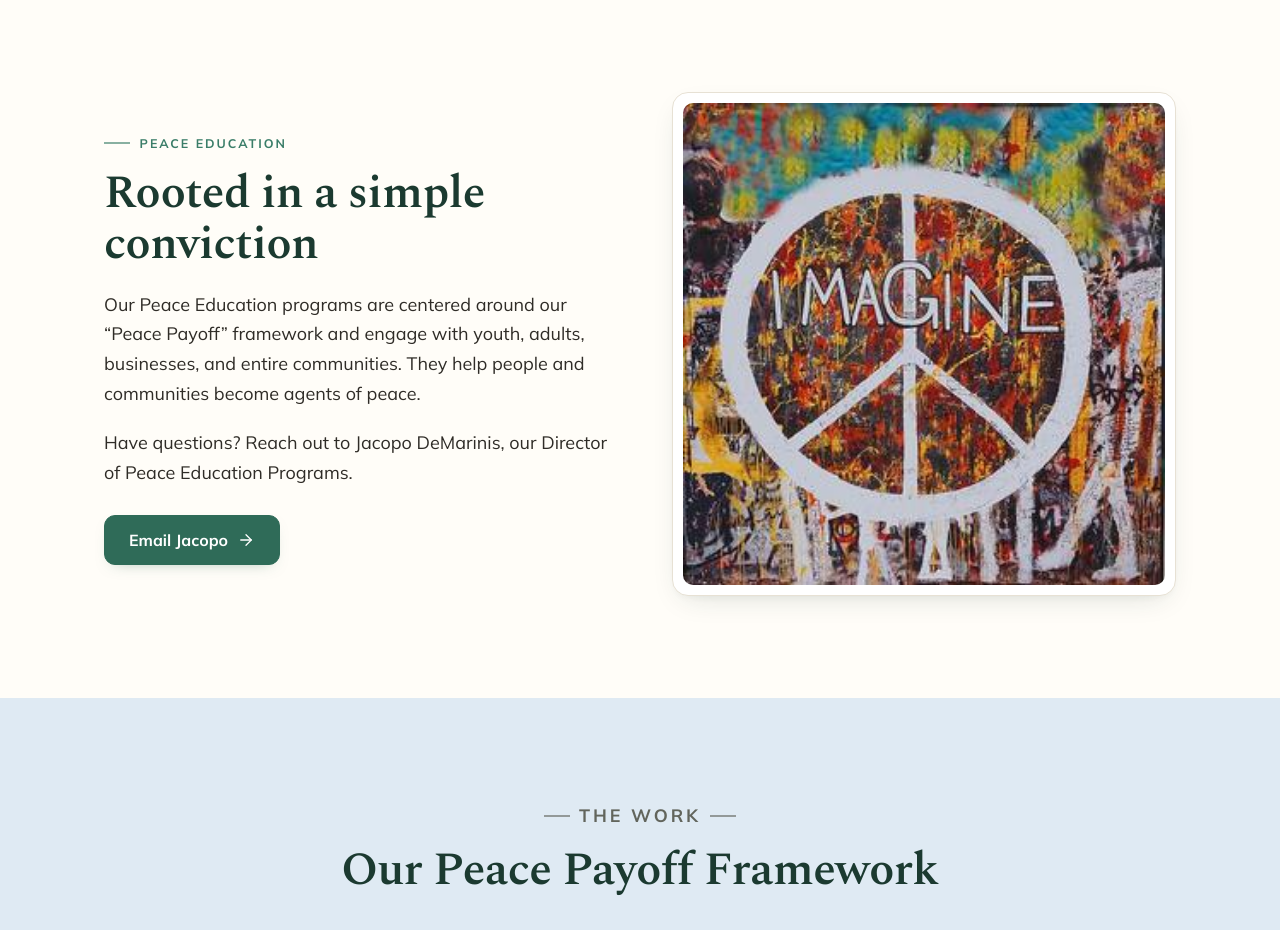
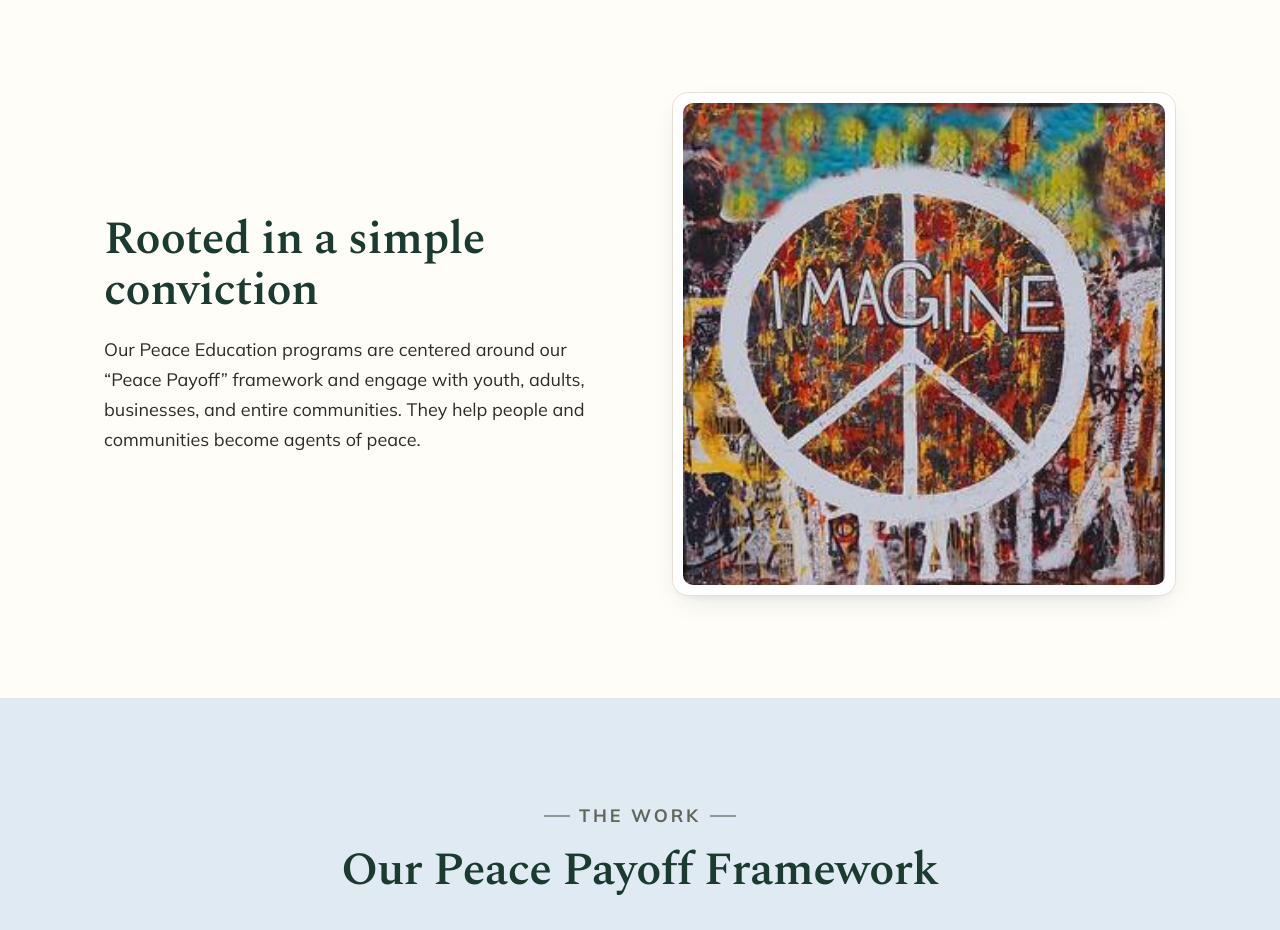
Before and after one commit to HSQ0503/annes-haven, a Next.js app: page /peace-education in a window 1280 px wide. Shown: the part 1940-2870 px from the top of the page. Built offline with nearby package versions, Linux system fonts and the light colour scheme; no server answers; the database is empty.

Commit message:
Peace Education: remove 'Peace Education' eyebrow, 'Have questions?' line and 'Email Jacopo' button from intro section

```diff
--- a/app/peace-education/page.tsx
+++ b/app/peace-education/page.tsx
@@ -4,10 +4,8 @@ import { Button } from "@/components/button";
 import { CtaBand } from "@/components/cta-band";
 import { Icon, type IconName } from "@/components/icon";
 import { Photo } from "@/components/photo";
-import { getSettings } from "@/lib/content/db";
 import { getPage } from "@/lib/content/pages";
 import { getPeaceProgramTitles } from "@/lib/content/programs";
-import { gmailComposeUrl } from "@/lib/email-links";
 
 export const metadata: Metadata = {
   title: "Peace Education",
@@ -53,9 +51,8 @@ const payoff: {
 ];
 
 export default async function PeaceEducationPage() {
-  const [page, settings, peaceItems] = await Promise.all([
+  const [page, peaceItems] = await Promise.all([
     getPage("peace-education"),
-    getSettings(),
     getPeaceProgramTitles(),
   ]);
   return (
@@ -129,22 +126,8 @@ export default async function PeaceEducationPage() {
         <div className="container">
           <div className="split">
             <div>
-              <p className="eyebrow">Peace Education</p>
               <h2>Rooted in a simple conviction</h2>
               <p>{page.intro_text}</p>
-              <p>
-                Have questions? Reach out to Jacopo DeMarinis, our Director of
-                Peace Education Programs.
-              </p>
-              <Button
-                href={gmailComposeUrl(
-                  settings.peace_email,
-                  "Peace Education at Anne's Haven",
-                )}
-                className="mt-2"
-              >
-                Email Jacopo <Icon name="arrowRight" />
-              </Button>
             </div>
             <div className="media">
               <div className="frame bordered">
```
